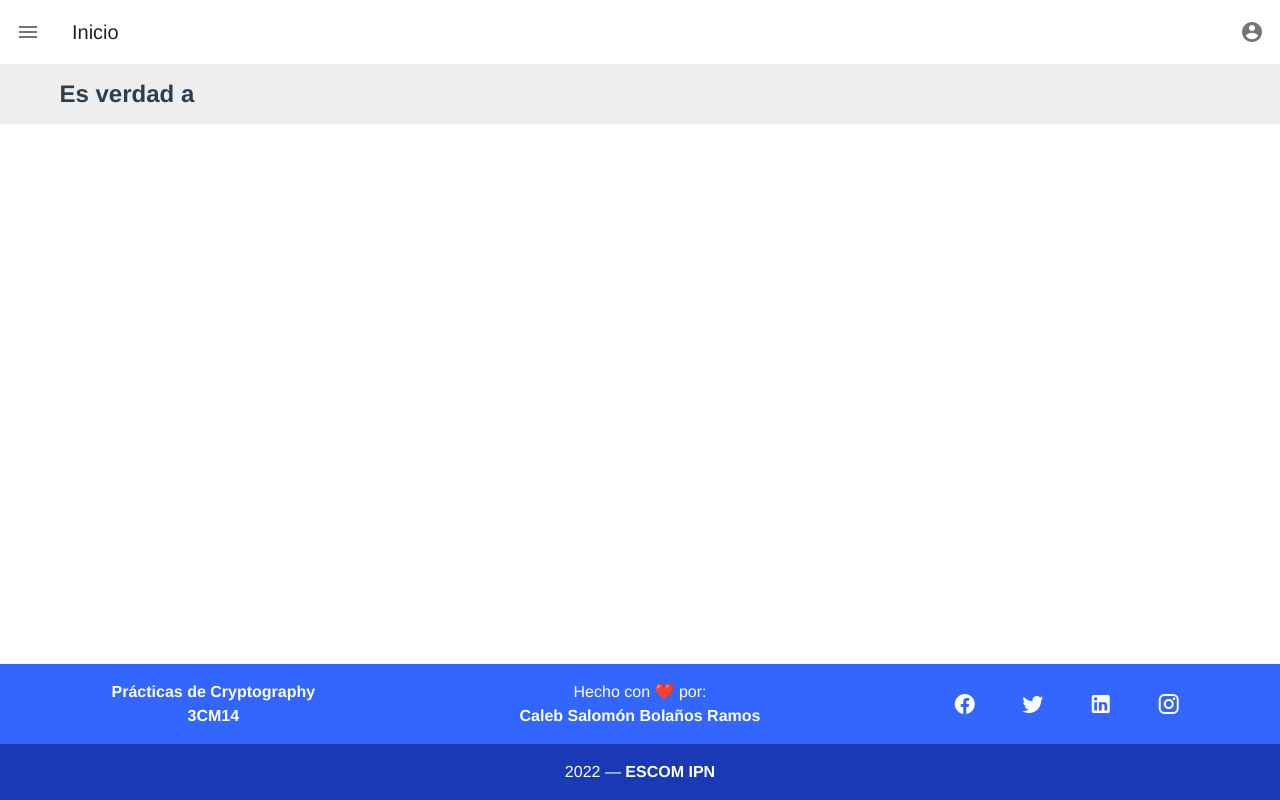
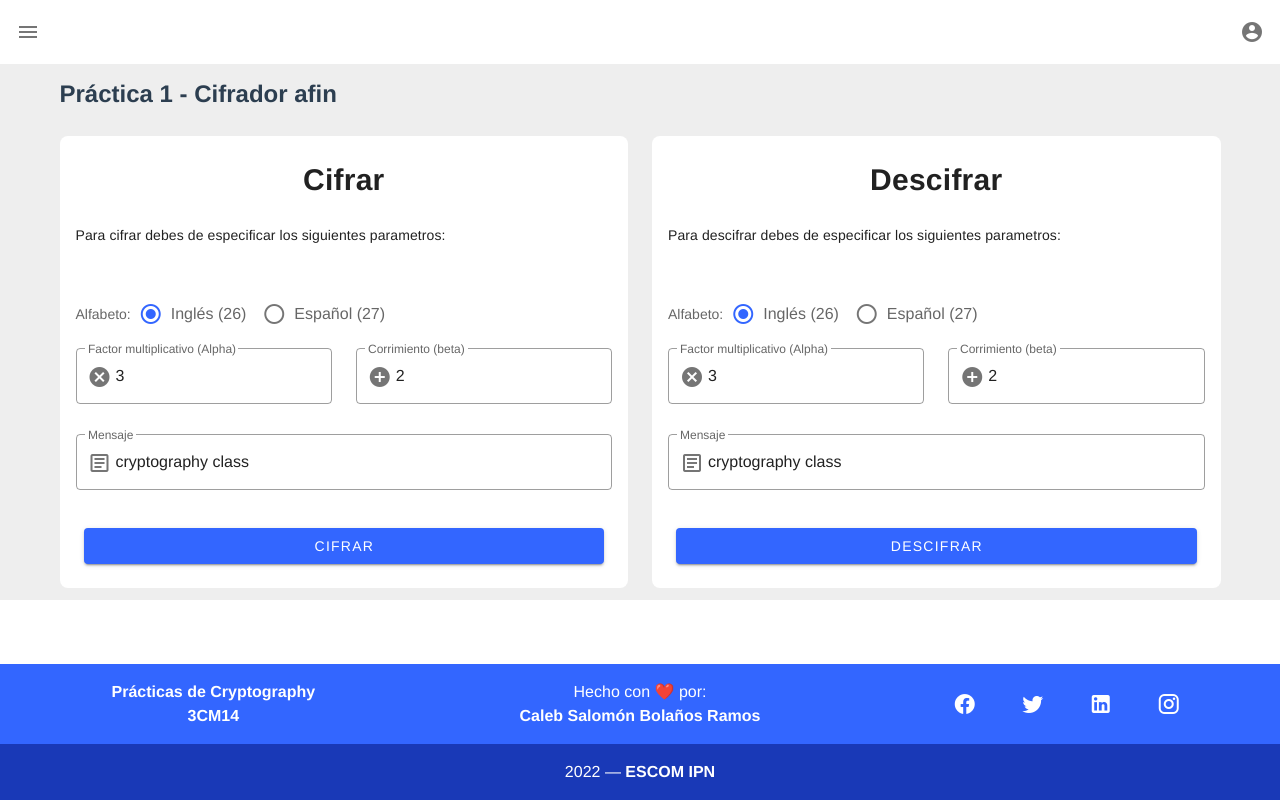
Before and after one commit to CalebBolanos/practicas-cryptography, a Vue app: page /practicas/practica1 in a window 1280 px wide. Built offline with nearby package versions, Linux system fonts and the light colour scheme.

Commit message:
cifrar y descifrar con cuadros de texto

```diff
--- a/src/router/index.js
+++ b/src/router/index.js
@@ -22,12 +22,18 @@ const routes = [
       {
         path: 'inicio',
         name: 'Inicio',
-        component: Inicio
+        component: Inicio,
+        meta: {
+          title: 'Inicio'
+        }
       },
       {
         path: 'practica1',
         name: 'Practica1',
-        component: Practica1
+        component: Practica1,
+        meta: {
+          title: 'Práctica 1'
+        }
       },
     ],
   },
--- a/src/views/Inicio.vue
+++ b/src/views/Inicio.vue
@@ -2,10 +2,10 @@
   <div>
     <section style="background-color: white">
       <v-layout column align-center justify-center>
-        <strong style="color: #2c3e50; font-size: 3rem">
+        <strong style="color: #2c3e50; font-size: 3rem" class="text-center">
           Prácticas de Cryptography
         </strong>
-        <div class="" style="color: #6a8bad; font-size: 1.6rem">
+        <div class="text-center" style="color: #6a8bad; font-size: 1.6rem" >
           Caleb Salomón Bolaños Ramos - 3CM14
         </div>
       </v-layout>
@@ -15,16 +15,16 @@
         <v-col cols="12">
           <h2>Todas las prácticas</h2>
         </v-col>
-        <v-col v-for="n in 24" :key="n" cols="12" lg="6" md="6" sm="6">
-          <v-card elevation="0">
+        <v-col cols="12" lg="6" md="6" sm="6">
+          <v-card elevation="0" rounded="lg">
             <v-row class="ma-0 pa-0" justify="center">
               <v-col cols="12">
                 <v-card-title class="text-no-wrap pt-1 ps-2">
-                  Practica x
+                  Practica 1
                 </v-card-title>
-                <v-card-subtitle> Descripción </v-card-subtitle>
+                <v-card-subtitle> Cifrador Afin </v-card-subtitle>
                 <v-card-actions>
-                  <v-btn color="primary" @click="reserve"> Ver más </v-btn>
+                  <v-btn color="primary" to="Practica1"> Ver más </v-btn>
                 </v-card-actions>
               </v-col>
             </v-row>
--- a/src/views/Practicas.vue
+++ b/src/views/Practicas.vue
@@ -11,12 +11,7 @@
       </v-list-item>
       <v-divider></v-divider>
       <v-list nav>
-        <v-list-item-group
-          v-model="seleccionado"
-          mandatory
-          active-class="seleccionado"
-          color="primary"
-        >
+        <v-list-item-group v-model="seleccionado" mandatory  color="primary">
           <v-list-item v-for="(item, i) in items" :key="i" :to="item.link">
             <v-list-item-icon>
               <v-icon v-text="item.icon"></v-icon>
@@ -32,7 +27,7 @@
     <v-app-bar app  class="blur" elevate-on-scroll>
       <v-app-bar-nav-icon @click.stop="drawer = !drawer"></v-app-bar-nav-icon>
 
-      <v-toolbar-title>{{ items[seleccionado].text }}</v-toolbar-title>
+      <v-toolbar-title>{{ titulo }}</v-toolbar-title>
 
       <v-spacer></v-spacer>
 
@@ -59,7 +54,6 @@
       <!-- Provides the application the proper gutter -->
       <router-view></router-view>
     </v-main>
-
   </v-main>
 </template>
 
@@ -69,17 +63,31 @@ export default {
   data: () => ({
     drawer: false,
     group: null,
-    seleccionado: 0,
     items: [
       {
         icon: "mdi-home",
         text: "Inicio",
         link: { name: "Inicio" },
       },
+      {
+        icon: "mdi-tag",
+        text: "Práctica 1",
+        link: { name: "Practica1" },
+      },
+
     ],
-    icons: ["mdi-facebook", "mdi-twitter", "mdi-linkedin", "mdi-instagram"],
+    seleccionado: 0,
+    titulo: '',
   }),
   methods: {},
+  watch:{
+    '$route' (to){
+      this.titulo = to.meta.title
+      this.seleccionado = this.items.findIndex(objeto =>{
+        return objeto.text == to.meta.title
+      })
+    }
+  },
 };
 </script>
 
--- a/src/views/practicas/Practica1.vue
+++ b/src/views/practicas/Practica1.vue
@@ -2,7 +2,129 @@
   <v-container>
     <v-row>
       <v-col cols="12">
-        <h2>Es verdad a</h2>
+        <h2>Práctica 1 - Cifrador afin</h2>
+      </v-col>
+      <v-col cols="12" lg="6" md="6" sm="6">
+        <v-card class="elevation-0" rounded="lg">
+          <v-card-title class="d-flex align-center justify-center py-7">
+            <h2 class="text-2xl font-weight-semibold">Cifrar</h2>
+          </v-card-title>
+          <v-card-text>
+            <p class="text--primary mb-1">
+              Para cifrar debes de especificar los siguientes parametros:
+            </p>
+          </v-card-text>
+          <v-card-text>
+            <v-radio-group v-model="alfabetoCifrar" row>
+              <template v-slot:label>
+                <div>Alfabeto:</div>
+              </template>
+              <v-radio label="Inglés (26)" value="1"> </v-radio>
+              <v-radio label="Español (27)" value="2"> </v-radio>
+            </v-radio-group>
+            <v-row>
+              <v-col cols="6">
+                <v-text-field
+                  v-model="alphaCifrar"
+                  prepend-inner-icon="mdi-close-circle"
+                  label="Factor multiplicativo (Alpha)"
+                  type="number"
+                  outlined
+                ></v-text-field>
+              </v-col>
+              <v-col cols="6">
+                <v-text-field
+                  v-model="betaCifrar"
+                  prepend-inner-icon="mdi-plus-circle"
+                  label="Corrimiento (beta)"
+                  type="number"
+                  outlined
+                ></v-text-field>
+              </v-col>
+            </v-row>
+            <v-text-field
+              v-model="plaintext"
+              prepend-inner-icon="mdi-text-box-outline"
+              label="Mensaje"
+              type="text"
+              outlined
+            ></v-text-field>
+
+            <v-card-actions>
+              <v-spacer></v-spacer>
+              <v-btn type="submit" block color="primary" @click="verificar()"
+                >Cifrar</v-btn
+              >
+              <v-spacer></v-spacer>
+            </v-card-actions>
+            <span class="d-flex align-center justify-center flex-wrap">
+              <span class="me-2">{{ mensajeCifrado }}</span>
+            </span>
+          </v-card-text>
+        </v-card>
+      </v-col>
+      <v-col cols="12" lg="6" md="6" sm="6">
+        <v-card class="elevation-0" rounded="lg">
+          <v-card-title class="d-flex align-center justify-center py-7">
+            <h2 class="text-2xl font-weight-semibold">Descifrar</h2>
+          </v-card-title>
+          <v-card-text>
+            <p class="text--primary mb-1">
+              Para descifrar debes de especificar los siguientes parametros:
+            </p>
+          </v-card-text>
+          <v-card-text>
+            <v-radio-group v-model="alfabetoDescifrar" row>
+              <template v-slot:label>
+                <div>Alfabeto:</div>
+              </template>
+              <v-radio label="Inglés (26)" value="1"> </v-radio>
+              <v-radio label="Español (27)" value="2"> </v-radio>
+            </v-radio-group>
+            <v-row>
+              <v-col cols="6">
+                <v-text-field
+                  v-model="alphaDescifrar"
+                  prepend-inner-icon="mdi-close-circle"
+                  label="Factor multiplicativo (Alpha)"
+                  type="number"
+                  outlined
+                ></v-text-field>
+              </v-col>
+              <v-col cols="6">
+                <v-text-field
+                  v-model="betaDescifrar"
+                  prepend-inner-icon="mdi-plus-circle"
+                  label="Corrimiento (beta)"
+                  type="number"
+                  outlined
+                ></v-text-field>
+              </v-col>
+            </v-row>
+            <v-text-field
+              v-model="cifrado"
+              prepend-inner-icon="mdi-text-box-outline"
+              label="Mensaje"
+              type="text"
+              outlined
+            ></v-text-field>
+
+            <v-card-actions>
+              <v-spacer></v-spacer>
+              <v-btn
+                type="submit"
+                block
+                color="primary"
+                @click="verificarDescifrado()"
+                >Descifrar</v-btn
+              >
+              <v-spacer></v-spacer>
+            </v-card-actions>
+            <span class="d-flex align-center justify-center flex-wrap">
+              <span class="me-2">{{ mensajeDescifrado }}</span>
+            </span>
+          </v-card-text>
+        </v-card>
       </v-col>
     </v-row>
   </v-container>
@@ -11,6 +133,171 @@
 <script>
 export default {
   name: "PracticaUno",
-  data: () => ({}),
+  data: () => ({
+    ingles: [
+      "A",
+      "B",
+      "C",
+      "D",
+      "E",
+      "F",
+      "G",
+      "H",
+      "I",
+      "J",
+      "K",
+      "L",
+      "M",
+      "N",
+      "O",
+      "P",
+      "Q",
+      "R",
+      "S",
+      "T",
+      "U",
+      "V",
+      "W",
+      "X",
+      "Y",
+      "Z",
+    ],
+    espanol: [
+      "A",
+      "B",
+      "C",
+      "D",
+      "E",
+      "F",
+      "G",
+      "H",
+      "I",
+      "J",
+      "K",
+      "L",
+      "M",
+      "N",
+      "Ñ",
+      "O",
+      "P",
+      "Q",
+      "R",
+      "S",
+      "T",
+      "U",
+      "V",
+      "W",
+      "X",
+      "Y",
+      "Z",
+    ],
+    alfabetoCifrar: "1",
+    alphaCifrar: 3,
+    betaCifrar: 2,
+    plaintext: "cryptography class",
+    mensajeCifrado: "",
+
+    alfabetoDescifrar: "1",
+    alphaDescifrar: 3,
+    betaDescifrar: 2,
+    cifrado: "cryptography class",
+    mensajeDescifrado: "",
+  }),
+
+  methods: {
+    verificar() {
+      let alfabeto = this.obtenerAlfabeto(this.alfabetoCifrar);
+      if (this.MCDeuclides(this.alphaCifrar, alfabeto.length) === 1) {
+        //pasamos el mensaje a minusculas y quitamos los espacios
+        let texto = this.plaintext.toUpperCase().replace(/\s+/g, "");
+
+        this.mensajeCifrado = this.cifrar(
+          parseInt(this.alphaCifrar),
+          parseInt(this.betaCifrar),
+          texto,
+          alfabeto
+        );
+      }
+    },
+
+    verificarDescifrado() {
+      let alfabeto = this.obtenerAlfabeto(this.alfabetoDescifrar);
+      if (this.MCDeuclides(this.alphaDescifrar, alfabeto.length) === 1) {
+        //pasamos el mensaje a minusculas y quitamos los espacios
+        let alfaInversa = this.inversoMultiplicativoModular(parseInt(this.alphaDescifrar), alfabeto.length)
+        console.log(alfaInversa)
+        this.mensajeDescifrado = this.descifrar(alfaInversa, parseInt(this.betaDescifrar), this.cifrado, alfabeto)
+      }
+    },
+
+    obtenerAlfabeto(seleccion) {
+      return seleccion === "1" ? this.ingles : this.espanol;
+    },
+
+    cifrar(alfa, beta, mensaje, alfabeto) {
+      let mensajeCifrado = "";
+      for (let i = 0; i < mensaje.length; i++) {
+        let posicionLetra = alfabeto.indexOf(mensaje[i]);
+        let transformacion = (alfa * posicionLetra + beta) % alfabeto.length;
+        mensajeCifrado += alfabeto[transformacion];
+      }
+      return mensajeCifrado;
+    },
+
+    descifrar(alfaInversa, betaInversa, mensajeCifrado, alfabeto) {
+      let plaintext = "";
+      for (let i = 0; i < mensajeCifrado.length; i++) {
+        let posicionLetra = alfabeto.indexOf(mensajeCifrado[i]);
+        let transformacion = (alfaInversa * (posicionLetra - betaInversa)) % alfabeto.length;
+        if(transformacion < 0){
+          transformacion += alfabeto.length
+        }
+        plaintext += alfabeto[transformacion];
+      }
+      return plaintext.toLowerCase();
+    },
+
+    MCDeuclides(a, b) {
+      // casos base
+      if (a === 0) {
+        return b;
+      }
+      if (b === 0) {
+        return a;
+      }
+
+      return this.MCDeuclides(b, a % b);
+    },
+
+    inversoMultiplicativoModular(a, m) {
+      let m0 = m;
+      let y = 0;
+      let x = 1;
+
+      if (m == 1) return 0;
+
+      while (a > 1) {
+        // q is quotient
+        let q = parseInt(a / m);
+        let t = m;
+
+        // m is remainder now,
+        // process same as
+        // Euclid's algo
+        m = a % m;
+        a = t;
+        t = y;
+
+        // Update y and x
+        y = x - q * y;
+        x = t;
+      }
+
+      // Make x positive
+      if (x < 0) x += m0;
+
+      return x;
+    },
+  },
 };
 </script>
```
